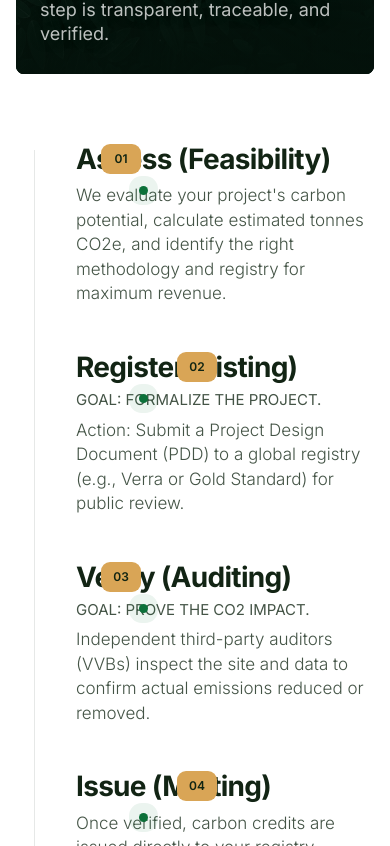
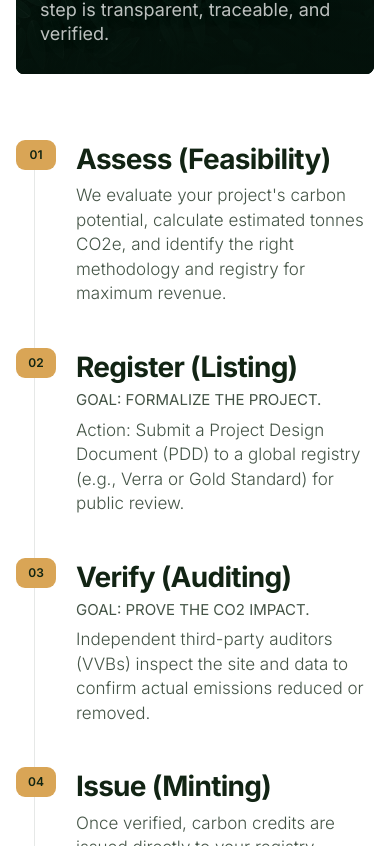
Before and after one commit to MDxWARRIORxOP/kaia-frontend, a Next.js app: page /for/sellers in a window 390 px wide. Shown: the part 1118-1964 px from the top of the page. Built offline with nearby package versions, Linux system fonts and the light colour scheme.

Commit message:
Fix sellers lifecycle on mobile

```diff
--- a/src/app/for/sellers/page.css
+++ b/src/app/for/sellers/page.css
@@ -794,6 +794,15 @@
   line-height: 1.2;
 }
 
+.sellers-page__registry-note {
+  position: relative;
+  z-index: 1;
+  margin: 14px 0 0;
+  color: rgba(255, 255, 255, 0.56);
+  font-size: 13px;
+  font-style: italic;
+}
+
 .sellers-page__scale-right {
   position: relative;
   overflow: hidden;
@@ -1418,6 +1427,7 @@
   .sellers-page__lifecycle-step--left .sellers-page__lifecycle-step-content,
   .sellers-page__lifecycle-step--right .sellers-page__lifecycle-step-content {
     grid-column: 2;
+    grid-row: 1;
     justify-self: start;
     max-width: 620px;
     padding-left: 0;
@@ -1426,7 +1436,11 @@
   }
 
   .sellers-page__lifecycle-step-marker {
+    position: relative;
+    top: auto;
+    left: auto;
     grid-column: 1;
+    grid-row: 1;
     display: flex;
     justify-self: center;
     align-self: start;
@@ -1437,12 +1451,23 @@
     margin-top: 0;
   }
 
+  .sellers-page__lifecycle-step--left .sellers-page__lifecycle-step-marker,
+  .sellers-page__lifecycle-step--right .sellers-page__lifecycle-step-marker {
+    top: auto;
+  }
+
   .sellers-page__lifecycle-step-number {
     position: relative;
     top: auto;
     left: auto;
     right: auto;
     margin-bottom: 0;
+  }
+
+  .sellers-page__lifecycle-step--left .sellers-page__lifecycle-step-number,
+  .sellers-page__lifecycle-step--right .sellers-page__lifecycle-step-number {
+    left: auto;
+    right: auto;
   }
 
   .sellers-page__lifecycle-step-dot {
@@ -1582,8 +1607,7 @@
   }
 
   .sellers-page__lifecycle-step-dot {
-    width: 9px;
-    height: 9px;
+    display: none;
   }
 
   .sellers-page__lifecycle-step h3 {
```
